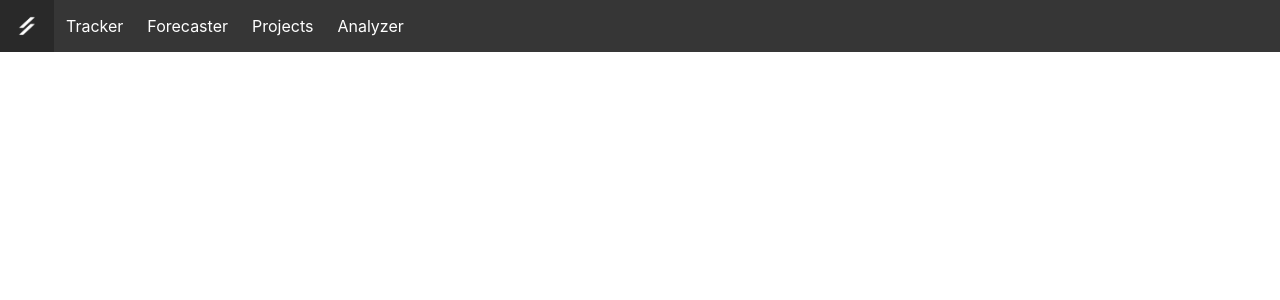
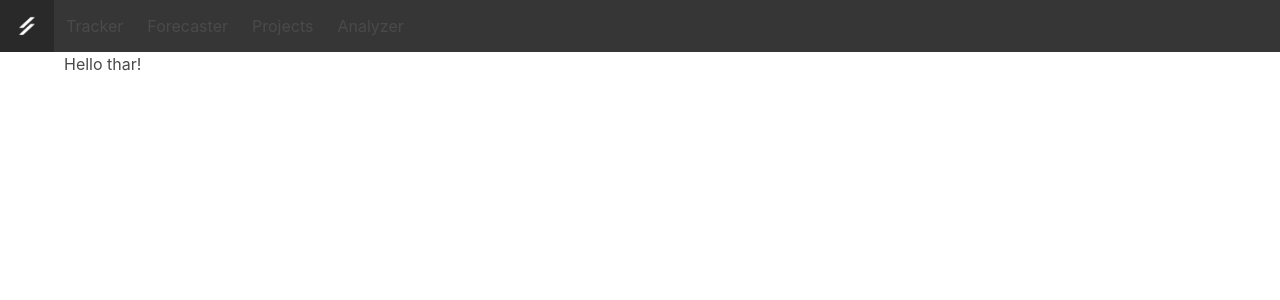
Before and after one commit to abelgoodwin1988/TimeCaster, a React (Create React App) app: page /analyzer in a window 1280 px wide. Shown: the top 300 px of the page. Built offline with nearby package versions, Linux system fonts and the light colour scheme.

Commit message:
some routing req addtl styling

```diff
--- a/src/App.js
+++ b/src/App.js
@@ -1,15 +1,42 @@
 import React, { Component } from 'react';
 import 'bulma/css/bulma.css';
 import Navbar from './components/navbar';
+import logo from './storage/logo/Avatar2_Trans.png';
+import {
+  BrowserRouter as Router
+  , Route
+  , Link
+} from 'react-router-dom';
 
-class App extends Component {
-  render() {
-    return (
-      <div>
-        <Navbar></Navbar>
-      </div>
-    );
-  }
-}
+const navbar = () => (
+  <Router>
+    <div>
+      <nav className="navbar is-dark" role="navigate menus" aria-label="main navigation">
+        <div className="navbar-brand">
+          <Link className="navbar-item" to="/"><img src={logo} width="30" height="30" /></Link>
+        </div>
+          <Link className="navbar-item" to="/tracker">Tracker</Link>
+          <Link className="navbar-item" to="/forecaster">Forecaster</Link>
+          <Link className="navbar-item" to="/projects">Projects</Link>
+          <Link className="navbar-item" to="/analyzer">Analyzer</Link>
 
-export default App;
+      </nav>
+
+      <Route exact path="/" component={placeHolder}/>
+      <Route path="/tracker" component={placeHolder}/>
+      <Route path="/forecaster" component={placeHolder}/>
+      <Route path="/projects" component={placeHolder}/>
+      <Route path="/analyzer" component={placeHolder}/>
+
+    </div>
+
+  </Router>
+)
+
+const placeHolder = () => (
+  <div className="container">
+    Hello thar!
+  </div>
+)
+
+export default navbar;
```
Also changed, not shown: src/components/navbar.js (+13 -4 lines).
